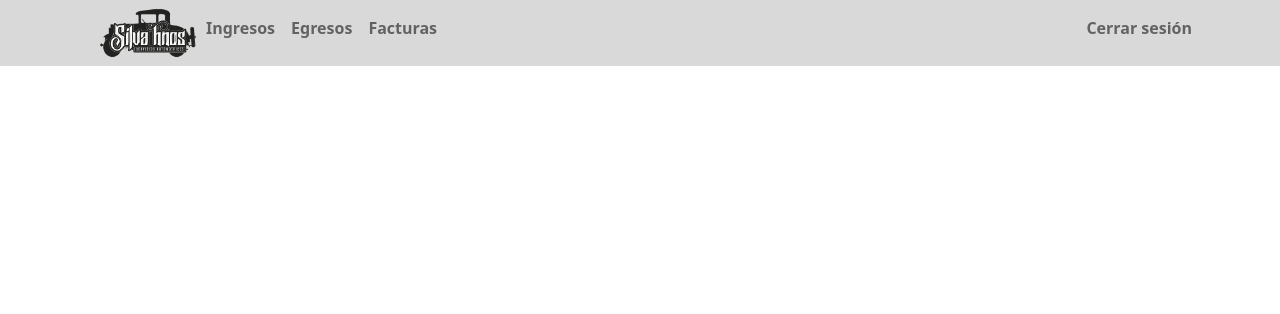
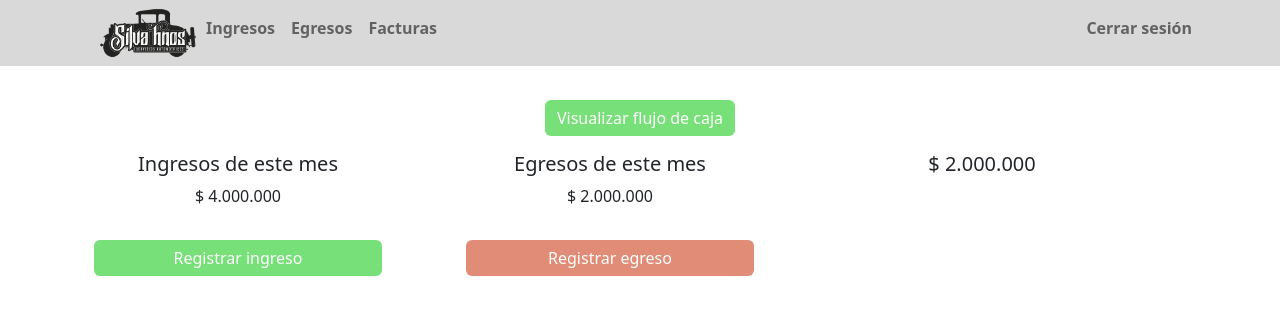
Before and after one commit to acientgear/Proyecto-silvaH, a React (Create React App) app in the folder silvahnos-fe/: page / in a window 1280 px wide. Shown: the top 314 px of the page. Built offline with nearby package versions, Linux system fonts and the light colour scheme.

Commit message:
[Luis Toro]-Update getAll de egesos

```diff
--- a/silvahnos-fe/src/pages/Home.js
+++ b/silvahnos-fe/src/pages/Home.js
@@ -1,7 +1,57 @@
-import {Container} from "react-bootstrap";
+import { Col, Container, Row, Card, Button, Carousel } from "react-bootstrap";
+import Ingresos from "../components/images/ingresos.png";
+import Egresos from "../components/images/egresos.png";
+
 const Home = () => {
   return (
-    <Container>
+    <Container style={{ textAlign: "center" }}>
+      <Row>
+        <Col>
+        <Button style={{ backgroundColor: "#77E079", border: "none" }} href="/#flujo">Visualizar flujo de caja</Button>
+        </Col>
+      </Row>
+      <Row>
+
+        <Col>
+          <Card style={{ width: '18rem', border: "none" }}>
+
+            <Card.Body>
+              <Card.Title>Ingresos de este mes</Card.Title>
+              <Card.Text>
+                $ 4.000.000
+              </Card.Text>
+            </Card.Body>
+
+            <p></p>
+            <Button style={{ backgroundColor: "#77E079", border: "none" }} href="/crearIngreso">Registrar ingreso</Button>
+          </Card>
+        </Col>
+
+        <Col>
+          <Card style={{ width: '18rem', border: "none" }}>
+
+            <Card.Body>
+              <Card.Title>Egresos de este mes</Card.Title>
+              <Card.Text>
+                $ 2.000.000
+              </Card.Text>
+            </Card.Body>
+
+            <p></p>
+            <Button style={{ backgroundColor: "#E08C77", border: "none" }} href="/crearEgreso">Registrar egreso</Button>
+          </Card>
+        </Col>
+
+        <Col>
+          <Card style={{ width: '18rem', border: "none" }}>
+
+            <Card.Body>
+              <Card.Title>$ 2.000.000</Card.Title>
+            </Card.Body>
+          </Card>
+        </Col>
+
+      </Row>
     </Container>
   );
 };
--- a/silvahnos-fe/src/pages/egreso/Egresos.js
+++ b/silvahnos-fe/src/pages/egreso/Egresos.js
@@ -124,7 +124,7 @@ const Egresos = () => {
                                 <tr>
                                     <th>Fecha</th>
                                     <th>Monto</th>
-                                    <th>Motivo</th>
+                                    <th>Patente</th>
                                     <th>Descripción</th>
                                     <th>Acciones</th>
                                 </tr>
```
Also changed, not shown: 2 other files (tests, documents, lock files or other folders).
